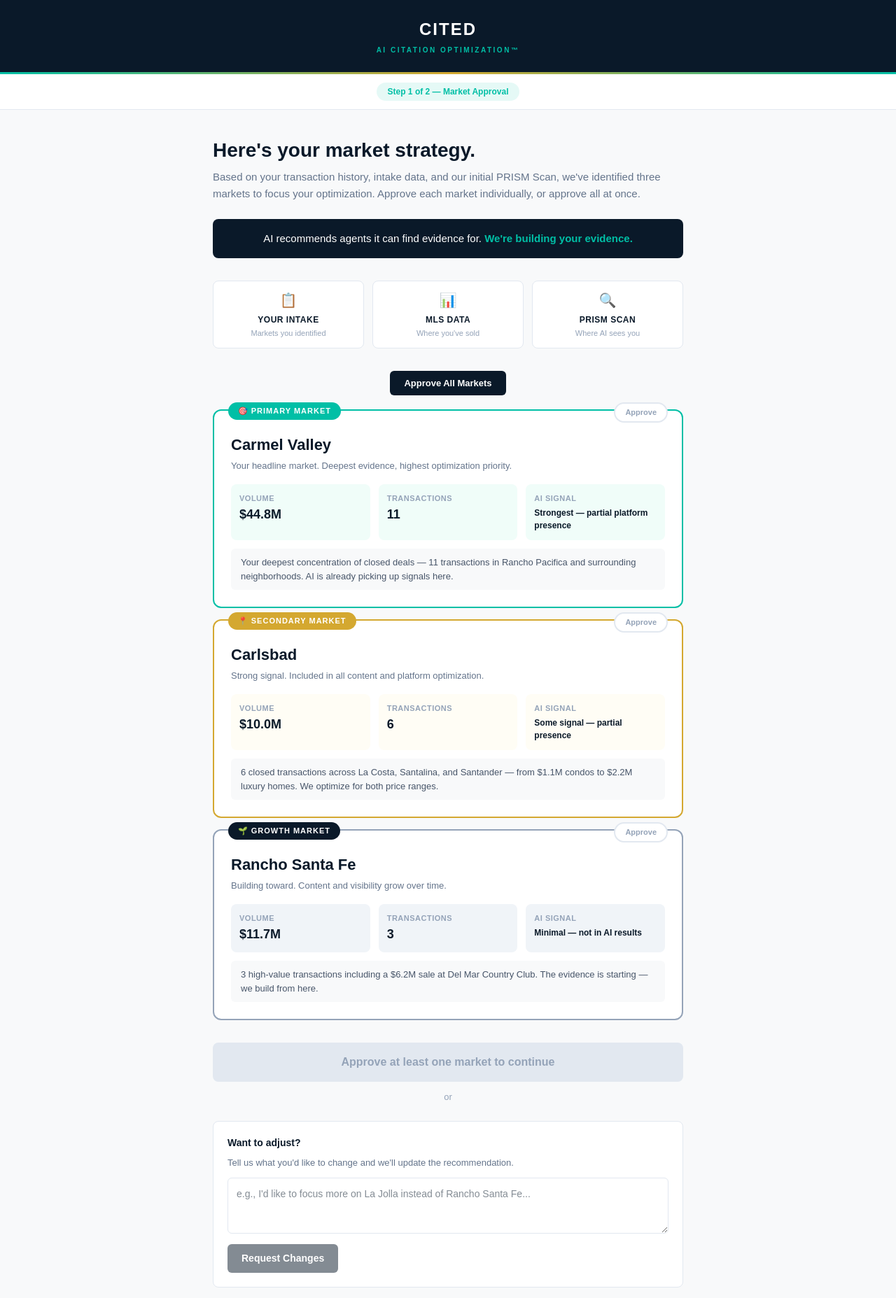
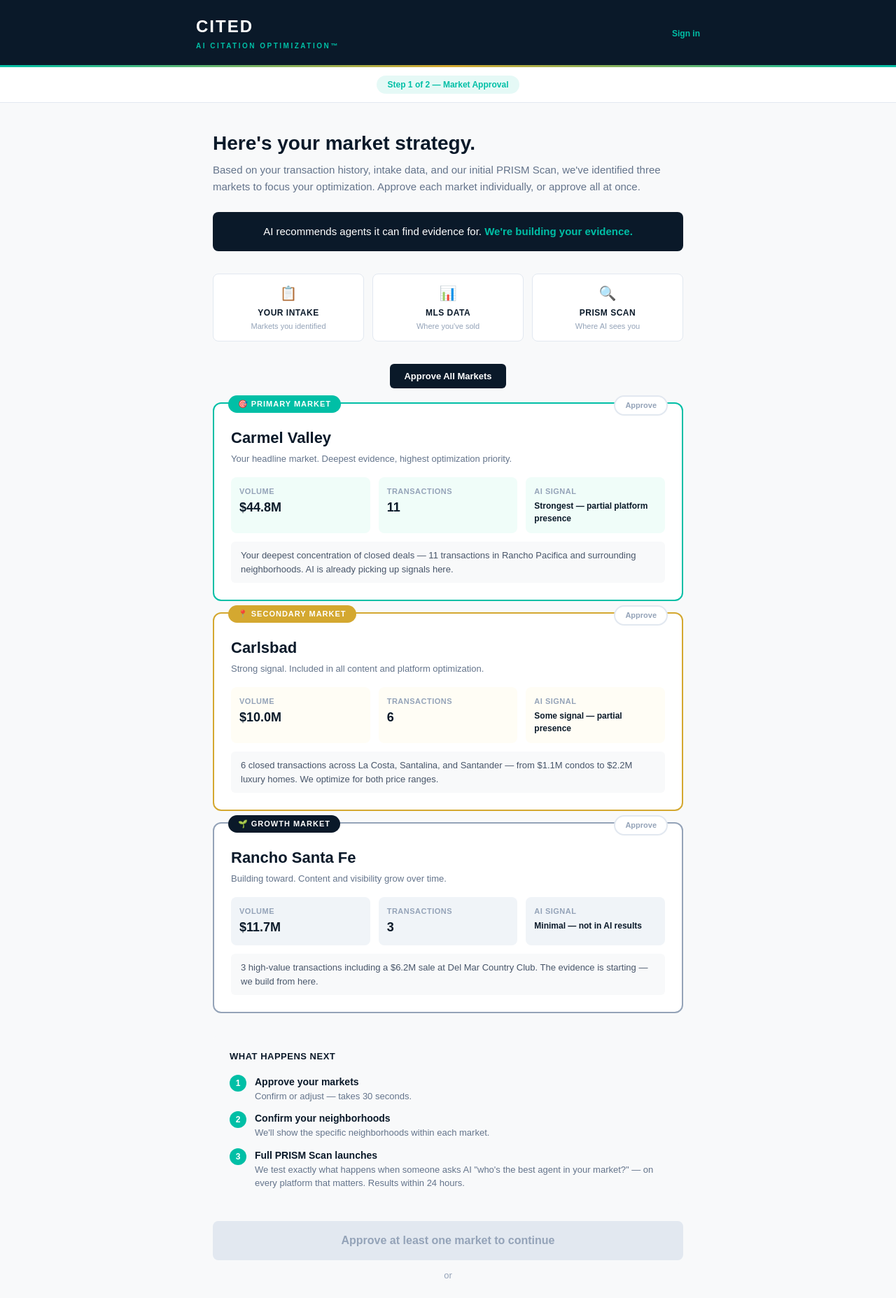
Before and after one commit to radleyraven/cited-dashboard, a Next.js app: page /onboarding/markets in a window 1280 px wide. Shown: the top 1855 px of the page at 70% size. Built offline with nearby package versions, Linux system fonts and the light colour scheme; no server answers.

Commit message:
Add: auth indicator in header, What Happens Next block before confirm, sign-in link if not logged in

```diff
--- a/src/app/onboarding/markets/page.tsx
+++ b/src/app/onboarding/markets/page.tsx
@@ -86,6 +86,7 @@ export default function MarketsPage() {
   const [loading, setLoading] = useState(false);
   const [clientName, setClientName] = useState('');
   const [authLoading, setAuthLoading] = useState(true);
+  const [userEmail, setUserEmail] = useState('');
   const router = useRouter();
 
   useEffect(() => {
@@ -100,6 +101,7 @@ export default function MarketsPage() {
       setAuthLoading(false);
       return;
     }
+    setUserEmail(user.email || '');
 
     // Try matching by email first, then by signup_email
     let data = null;
@@ -232,11 +234,23 @@ export default function MarketsPage() {
       {/* Header */}
       <div style={{
         background: '#0A1929',
-        padding: '24px 32px',
-        textAlign: 'center',
+        padding: '20px 32px',
       }}>
-        <div style={{ fontSize: '24px', fontWeight: 900, color: '#fff', letterSpacing: '2px', marginBottom: '4px' }}>CITED</div>
-        <div style={{ fontSize: '10px', fontWeight: 600, color: '#00BFA6', textTransform: 'uppercase', letterSpacing: '2.5px' }}>AI Citation Optimization™</div>
+        <div style={{ display: 'flex', justifyContent: 'space-between', alignItems: 'center', maxWidth: '720px', margin: '0 auto' }}>
+          <div>
+            <div style={{ fontSize: '24px', fontWeight: 900, color: '#fff', letterSpacing: '2px', marginBottom: '2px' }}>CITED</div>
+            <div style={{ fontSize: '10px', fontWeight: 600, color: '#00BFA6', textTransform: 'uppercase', letterSpacing: '2.5px' }}>AI Citation Optimization™</div>
+          </div>
+          <div style={{ textAlign: 'right' }}>
+            {userEmail ? (
+              <div style={{ fontSize: '12px', color: '#64748b' }}>
+                <span style={{ color: '#94a3b8' }}>{userEmail}</span>
+              </div>
+            ) : (
+              <a href="/login" style={{ fontSize: '12px', color: '#00BFA6', textDecoration: 'none', fontWeight: 600 }}>Sign in</a>
+            )}
+          </div>
+        </div>
       </div>
       <div style={{ height: '3px', background: 'linear-gradient(90deg, #00BFA6, #D4A830, #00BFA6)' }} />
 
@@ -450,9 +464,42 @@ export default function MarketsPage() {
           );
         })}
 
+        {/* What Happens Next */}
+        {!allApproved && !changeSubmitted && (
+          <div style={{
+            background: '#f8f9fa',
+            borderRadius: '8px',
+            padding: '20px 24px',
+            marginTop: '32px',
+            marginBottom: '24px',
+          }}>
+            <div style={{ fontSize: '13px', fontWeight: 700, color: '#0A1929', marginBottom: '16px', textTransform: 'uppercase', letterSpacing: '0.5px' }}>What happens next</div>
+            {[
+              { num: '1', title: 'Approve your markets', desc: 'Confirm or adjust — takes 30 seconds.' },
+              { num: '2', title: 'Confirm your neighborhoods', desc: "We'll show the specific neighborhoods within each market." },
+              { num: '3', title: 'Full PRISM Scan launches', desc: 'We test exactly what happens when someone asks AI "who\'s the best agent in your market?" — on every platform that matters. Results within 24 hours.' },
+            ].map((step, i) => (
+              <div key={step.num} style={{ display: 'flex', gap: '12px', marginBottom: i < 2 ? '12px' : 0 }}>
+                <div style={{
+                  width: '24px', height: '24px', minWidth: '24px',
+                  background: '#00BFA6', borderRadius: '50%',
+                  textAlign: 'center', lineHeight: '24px',
+                  color: '#fff', fontSize: '12px', fontWeight: 700,
+                }}>
+                  {step.num}
+                </div>
+                <div>
+                  <div style={{ fontSize: '14px', fontWeight: 600, color: '#0A1929' }}>{step.title}</div>
+                  <div style={{ fontSize: '13px', color: '#64748b' }}>{step.desc}</div>
+                </div>
+              </div>
+            ))}
+          </div>
+        )}
+
         {/* Confirm + Continue Button */}
         {!allApproved && !changeSubmitted && (
-          <div style={{ marginTop: '32px' }}>
+          <div>
             <button
               onClick={handleConfirm}
               disabled={loading || approvedCount === 0}
```
